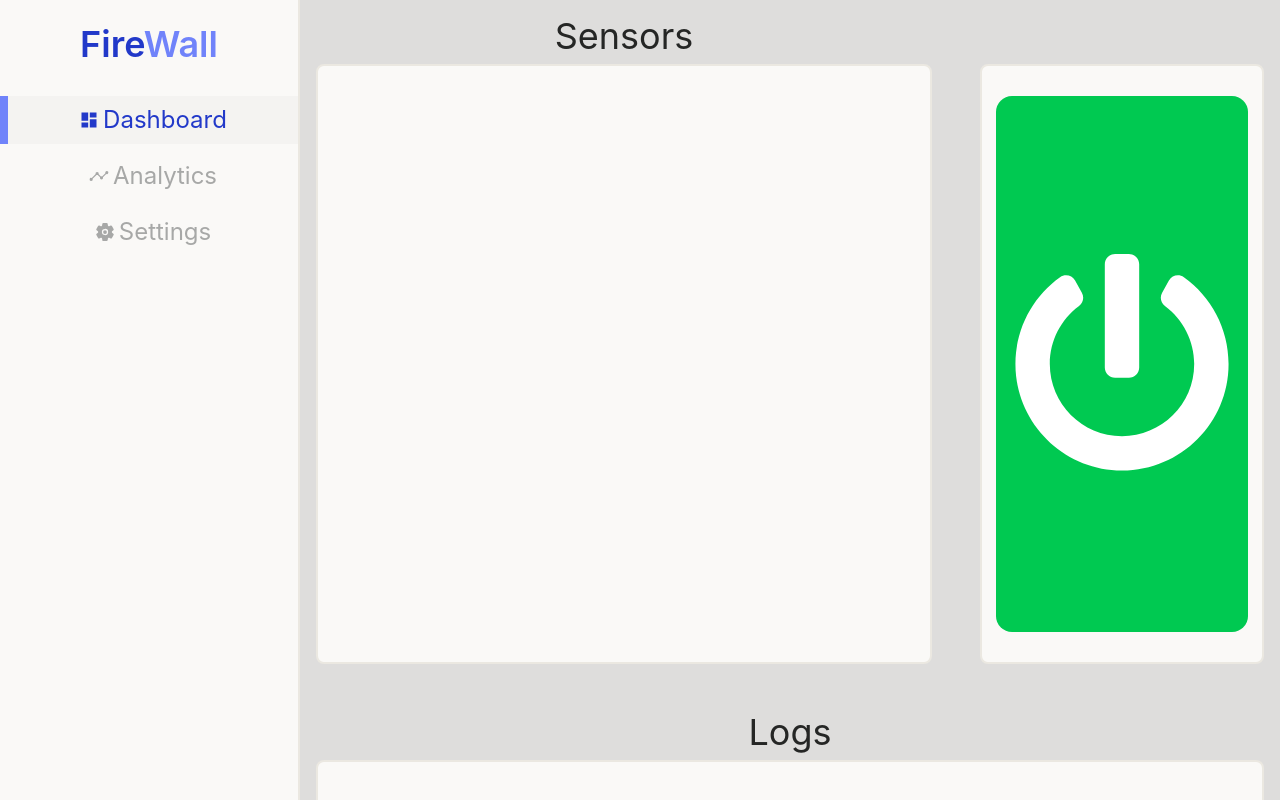
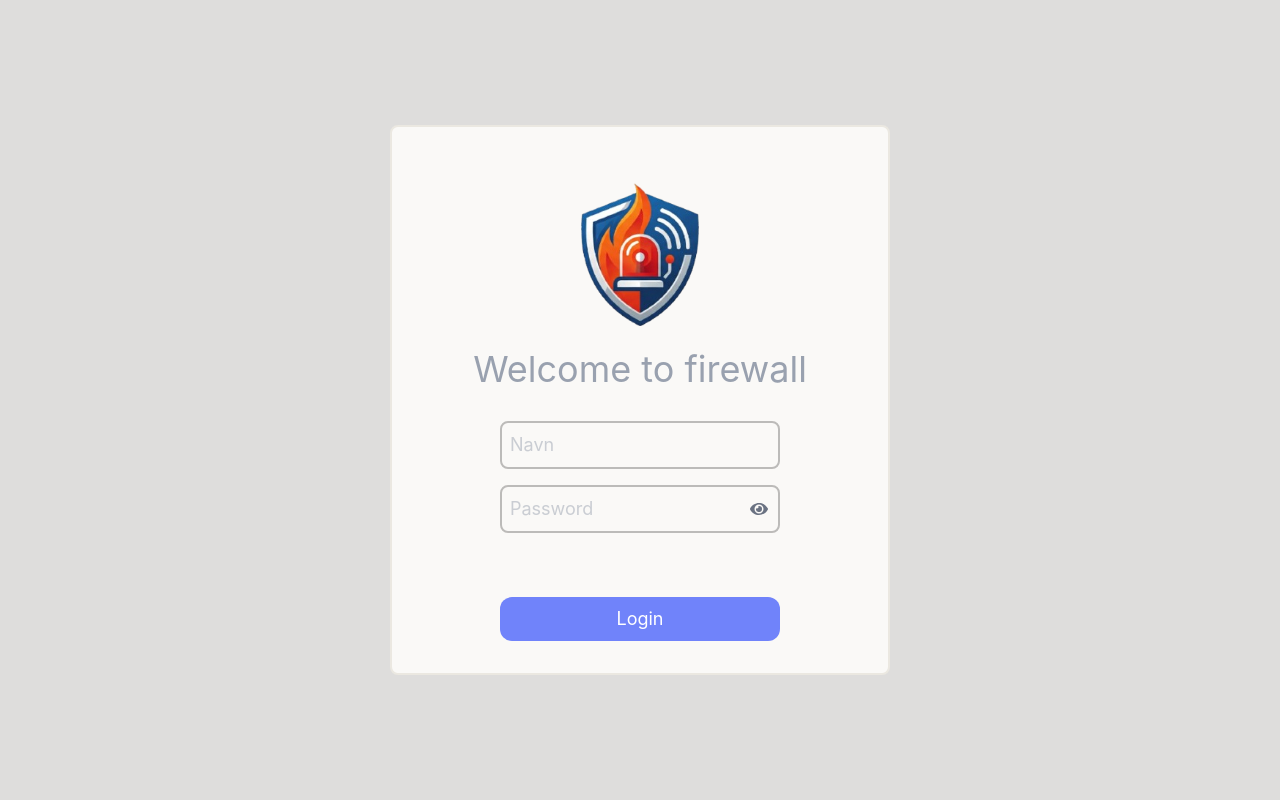
Before and after one commit to CueBaZe/alarmsystem_frontend, a React (Vite) app: page / in a window 1280 px wide. Shown: the top 800 px of the page. Built offline with nearby package versions, Linux system fonts and the light colour scheme.

Commit message:
added login ui

```diff
--- a/src/main.tsx
+++ b/src/main.tsx
@@ -2,6 +2,7 @@ import { createRoot } from 'react-dom/client'
 import { BrowserRouter, Routes, Route } from "react-router-dom"
 import './index.css'
 
+import Login from './screens/login.tsx'
 import Dashboard from './screens/dashboard.tsx'
 import Analytics from './screens/analytics.tsx'
 import Settings from './screens/settings.tsx'
@@ -9,7 +10,8 @@ import Settings from './screens/settings.tsx'
 createRoot(document.getElementById('root')!).render(
     <BrowserRouter>
       <Routes>
-        <Route path='/' element={<Dashboard />}/>
+        <Route path='/' element={<Login />}/>
+        <Route path='/dashboard' element={<Dashboard />} />
         <Route path='/analytics' element={<Analytics />}/>
         <Route path='/settings' element={<Settings />}/>
       </Routes>
--- a/src/screens/dashboard.tsx
+++ b/src/screens/dashboard.tsx
@@ -21,7 +21,8 @@ export default function Dashboard() {
           </div>
 
           <div className="col-span-4 flex flex-row items-center justify-center bg-[#faf9f7] h-[600px] rounded-lg border-2 border-[#ebe8e1] mt-12">
-            <div onClick={handlePower} className={`flex p-4 items-center justify-center w-[90%] h-[90%] rounded-2xl ${power ? 'bg-green-500' : 'bg-red-500'}`}>
+            <div onClick={handlePower} className={`flex p-4 items-center transtion duration-300 justify-center w-[90%] h-[90%] rounded-2xl
+              ${power ? 'bg-green-500 hover:bg-green-400' : 'bg-red-500 hover:bg-red-400'}`}>
               <FaPowerOff size={250} color="#fff"/>
             </div>
           </div>
--- /dev/null
+++ b/src/screens/login.tsx
@@ -0,0 +1,43 @@
+import logo from '../assets/firewall.png'
+import { FaEye, FaEyeSlash } from "react-icons/fa";
+import { useState } from 'react';
+
+export default function Login() {
+
+    const [showPassword, setShowPassword] = useState(false);
+
+    return (
+        <div className="flex flex-col justify-center items-center min-h-screen p-4">
+            <div className="flex flex-col w-[500px] h-[550px] items-center bg-[#faf9f7] rounded-lg border-2 border-[#ebe8e1]">
+                <img src={logo} alt='logo' className='-mb-12'/>
+                <h1 className="text-4xl text-gray-400">Welcome to firewall</h1>
+
+                <div className='flex flex-row justify-center mt-8 w-full'>
+                    <input type="text" placeholder='Navn' className='border-2 border-[#BCBBB9] text-lg text-gray-400 p-2 rounded-lg w-[280px]'/>
+                </div>
+
+                <div className='flex flex-row items-center mt-4 border-2 border-[#BCBBB9] text-lg text-gray-400 p-2 rounded-lg w-[280px]'>
+                    <input type={showPassword ? "text" : "password"} placeholder='Password' className='w-[240px]'/>
+                    <button
+                        type='button'
+                        onClick={() => setShowPassword(prev => !prev)}
+                        className='cursor-pointer text-gray-500 hover:text-gray-700'
+                        title={showPassword ? "Hide password" : "Show password"}
+                    >
+                        {showPassword ? <FaEyeSlash /> : <FaEye />}
+                    </button>
+                </div>
+
+                <div className='mt-16'>
+                    <button
+                        className='bg-[#7083fa] p-2 rounded-xl text-lg text-white font-semi-bold w-[280px] transition duration-300 hover:bg-[#2239c9] cursor-pointer'
+                    >
+                        Login
+                    </button>
+                </div>
+
+            </div>
+
+        </div>
+    );
+}
```
Also changed, not shown: src/assets/firewall.jpg (deleted), src/assets/firewall.png (added).
